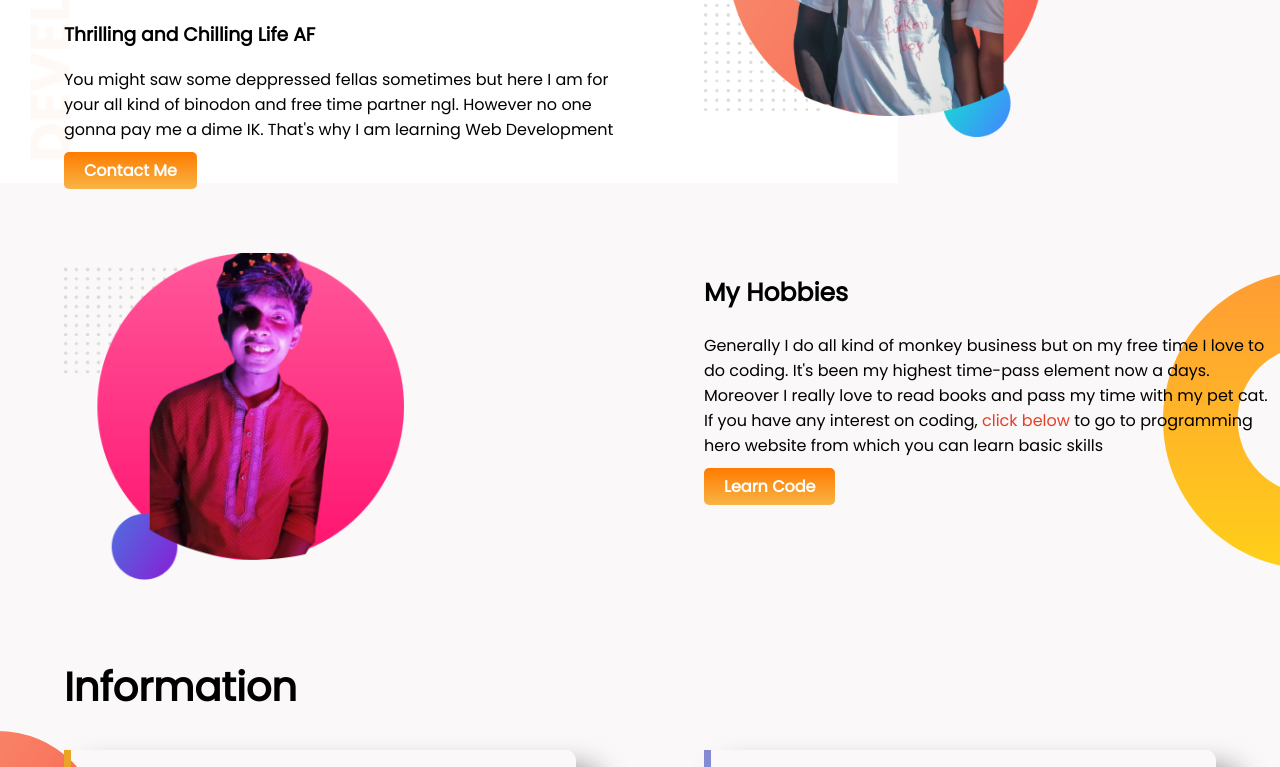
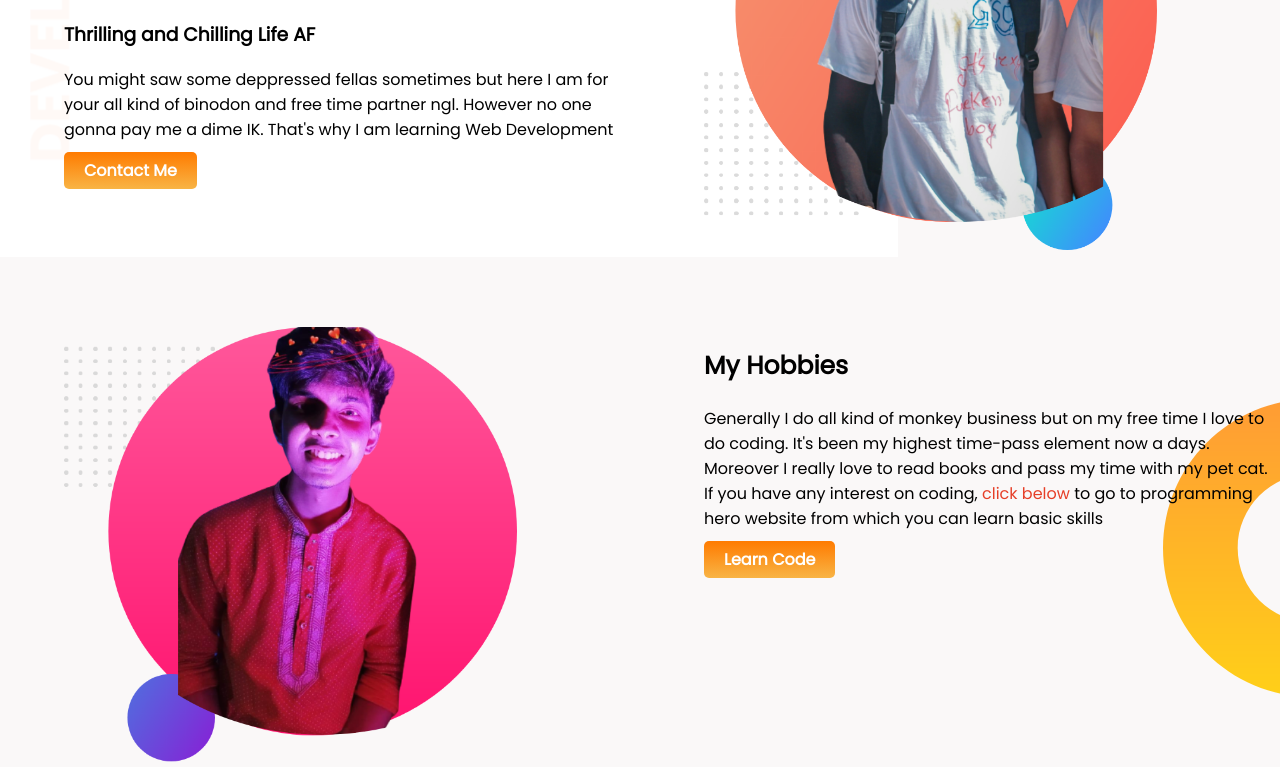
Before and after one commit to Raiyaann/developer-portfolio, a plain HTML site: page index.html in a window 1280 px wide. Shown: the part 200-967 px from the top of the page. Drawn offline with Linux system fonts and the light colour scheme.

Commit message:
Alhamdulillah

```diff
--- a/style.css
+++ b/style.css
@@ -23,7 +23,7 @@ h2{
     padding-right: 10px;
 }
 .half-width img{
-    width:60%
+    width:80%
 }
 .link-button{
     text-decoration: none;
```
